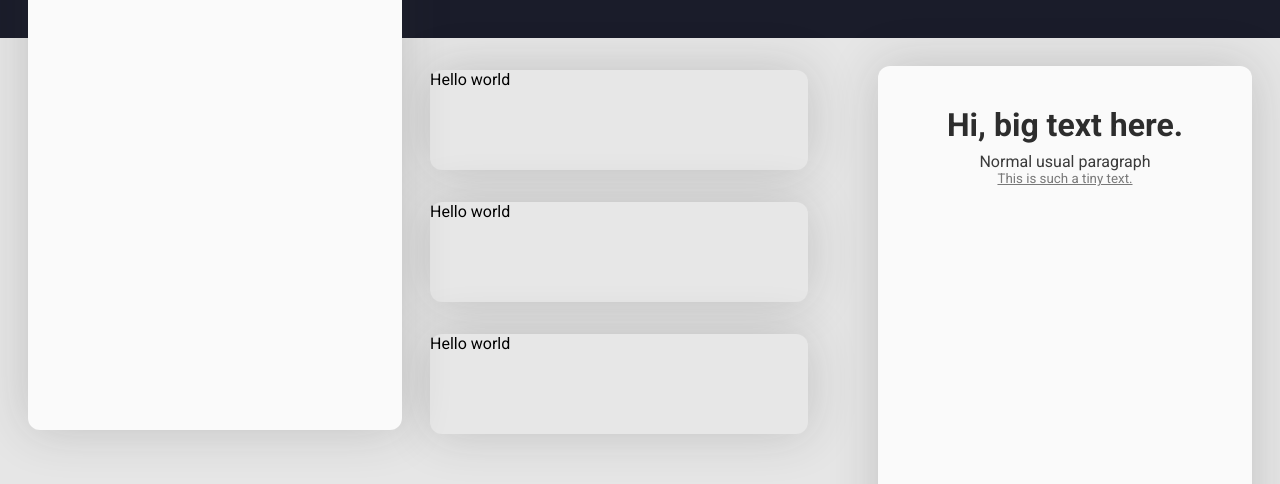
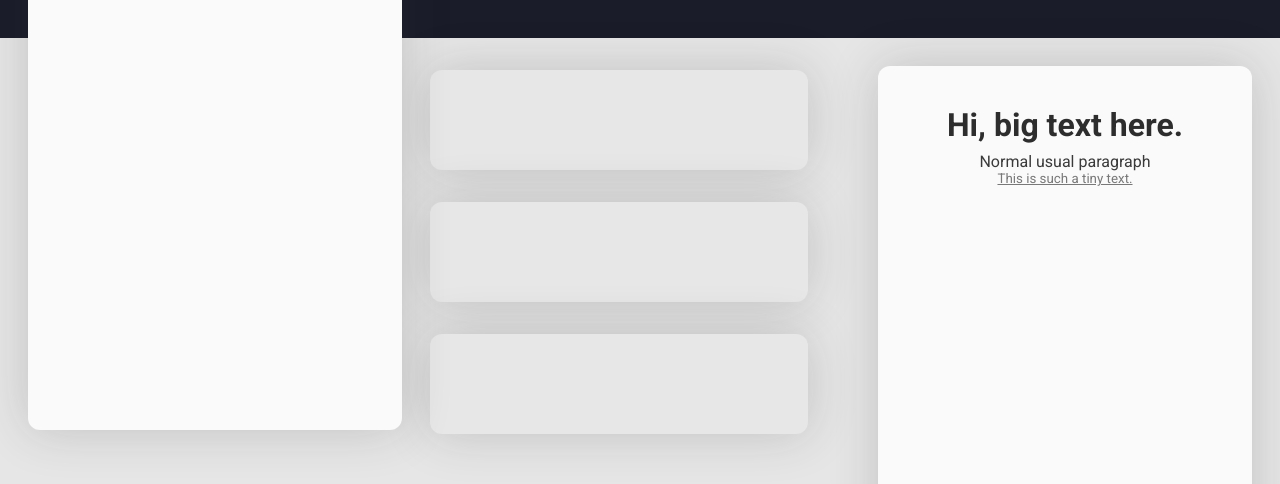
Before and after one commit to sircoffee/github-profile-viewer, a React (Vite) app: page / in a window 1280 px wide. Shown: the part 212-696 px from the top of the page. Built offline with nearby package versions, Linux system fonts and the light colour scheme.

Commit message:
Integrated React-Query for fetching data

```diff
--- a/package.json
+++ b/package.json
@@ -11,7 +11,8 @@
   "dependencies": {
     "axios": "^1.2.3",
     "react": "^18.2.0",
-    "react-dom": "^18.2.0"
+    "react-dom": "^18.2.0",
+    "react-query": "^3.39.3"
   },
   "devDependencies": {
     "@types/react": "^18.0.26",
@@ -19,6 +20,5 @@
     "@vitejs/plugin-react": "^3.0.0",
     "typescript": "^4.9.3",
     "vite": "^4.0.0"
-
   }
 }
--- a/src/App.tsx
+++ b/src/App.tsx
@@ -1,85 +1,73 @@
+import axios from "axios";
 
-import axios from 'axios';
-import { useDebugValue, useEffect, useState } from 'react'
-import { Button } from './components/Button';
-import { Panel } from './components/Panel';
-import { RepositoryPanel } from './components/RepositoryPanel';
-import { TextInput } from './components/TextInput';
+
+import { useDebugValue, useEffect, useState } from "react";
+import { useQuery } from "react-query";
+
+import { Button } from "./components/Button";
+import { Panel } from "./components/Panel";
+import { RepositoryPanel } from "./components/RepositoryPanel";
+import { TextInput } from "./components/TextInput";
 
 interface UserDataTypes {
-  avatar_url?: string,
-  login: string,
-  bio?: string,
-  followers?: number,
-  following?: number,
-  html_url?: string,
-  name?: string,
-  repos_url?: string,
+  avatar_url?: string;
+  login: string;
+  bio?: string;
+  followers?: number;
+  following?: number;
+  html_url?: string;
+  name?: string;
+  repos_url?: string;
 }
 
 interface Repos {
-  owner: string,
+  owner: string;
 }
 
 function App() {
-
   const [input, setInput] = useState("");
 
-  const [userData, setUserData] = useState<UserDataTypes>({login: input});
-  const [repo, setRepo] = useState<Repos>({owner: userData.login});
-  const [login, setLogin] = useState("");
+  const { data, isFetching, refetch } = useQuery<UserDataTypes>("repositories", async () => {
+      const response = await axios.get(`https://api.github.com/users/${input}`)
+      return response.data;
 
-  const [errorCode, setErrorCode] = useState();
-
-  async function fetchUserData(func: any, url: string) {
-    await axios.get(url).then((res) => {
-      func(res.data);
-    });
-  }
-
-  useEffect(() => {
-    if(login != "") {
-      fetchUserData(setUserData, `https://api.github.com/users/${login}`);
-    }
-  }, [login]);
+  }, {
+    enabled: false,
+  });
 
   return (
     <div className="application">
       <div className="header">
-
         <div className="menubar">
           <TextInput event={setInput} />
 
-          <Button title="Find" event={setLogin} login={input} />
+          <Button title="Find" event={refetch} login={input} />
         </div>
-
       </div>
       <div className="body">
-
-        <Panel suspend={true} data={userData}>
-            <>
-              <img src={userData.avatar_url} />
-              <h1>{userData.name}</h1>
-              <h3>{userData.login}</h3>
-              <p>{userData.bio}</p>
-            </>
+        <Panel suspend={true} data={data}>
+          <>
+            <img src={data?.avatar_url} />
+            <h1>{data?.name}</h1>
+            <h3>{data?.login}</h3>
+            <p>{data?.bio}</p>
+          </>
         </Panel>
 
         <div className="repository-container">
-          <RepositoryPanel data={repo} />
-          <RepositoryPanel data={repo} />
-          <RepositoryPanel data={repo} />
+          <RepositoryPanel data={data?.bio} />
+          <RepositoryPanel data={data?.bio} />
+          <RepositoryPanel data={data?.bio} />
         </div>
 
-
-        <Panel data={userData}>
+        <Panel data={data}>
           <h1>Hi, big text here.</h1>
           <p>Normal usual paragraph</p>
           <small>This is such a tiny text.</small>
         </Panel>
       </div>
     </div>
-  )
+  );
 }
 
-export default App
+export default App;
--- a/src/components/RepositoryPanel.tsx
+++ b/src/components/RepositoryPanel.tsx
@@ -1,11 +1,11 @@
 interface Props {
-    data: any,
+  data: any;
 }
 
 export function RepositoryPanel(args: Props) {
-    return(
-        <>
-            <div className="shadow repository-panel">Hello world</div>
-        </>
-    );
+  return (
+    <>
+      <div className="shadow repository-panel">{args.data}</div>
+    </>
+  );
 }
--- a/src/main.tsx
+++ b/src/main.tsx
@@ -1,10 +1,16 @@
-import React from 'react'
-import ReactDOM from 'react-dom/client'
+import React from "react";
+import ReactDOM from "react-dom/client";
+import { QueryClientProvider } from "react-query";
 
-import App from './App'
+import App from "./App";
+import { queryClient } from "./services/QueryClient";
 
-import './styles/global.css'
+import "./styles/global.css";
 
-ReactDOM.createRoot(document.getElementById('root') as HTMLElement).render(
-    <App />,
-)
+ReactDOM.createRoot(document.getElementById("root") as HTMLElement).render(
+  <React.StrictMode>
+    <QueryClientProvider client={queryClient}>
+      <App />
+    </QueryClientProvider>
+  </React.StrictMode>
+);
--- /dev/null
+++ b/src/services/QueryClient.ts
@@ -0,0 +1,3 @@
+import { QueryClient } from "react-query";
+
+export const queryClient = new QueryClient();
```
Also changed, not shown: src/components/Button.tsx (+8 -9 lines), src/components/TextInput.tsx (+12 -8 lines), src/hooks/useFetch.ts (added, +24 -0 lines), 2 other files (tests, documents, lock files or other folders).
